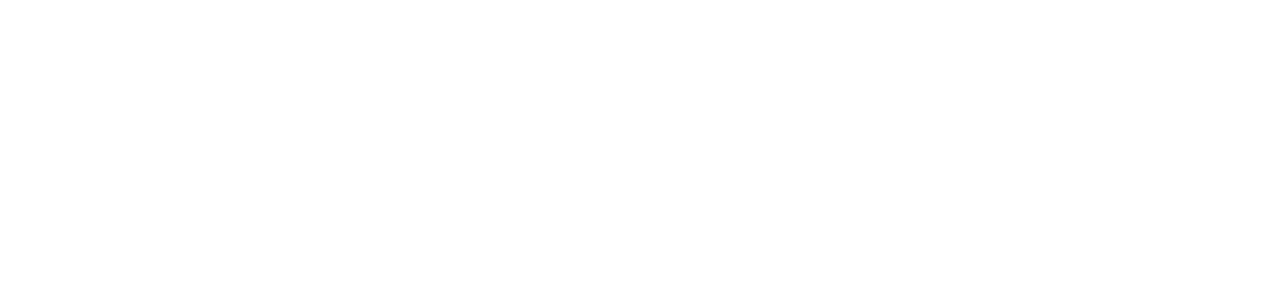
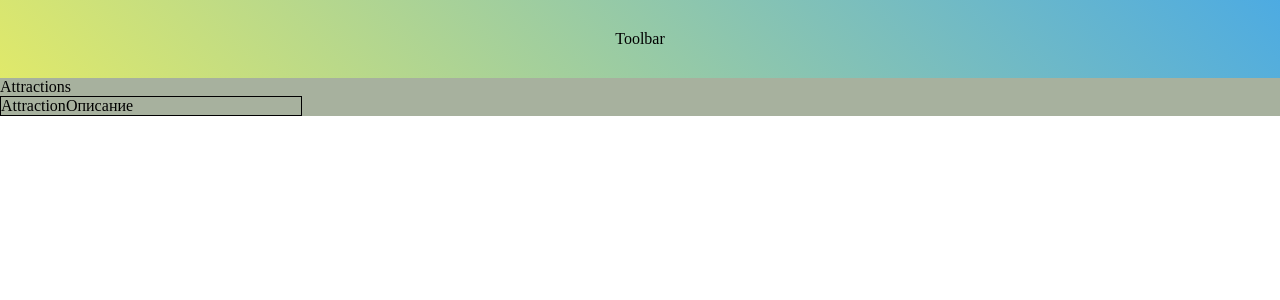
Before and after one commit to anagoat/Attractions, a React (Create React App) app: page / in a window 1280 px wide. Shown: the top 300 px of the page. Built offline with nearby package versions, Linux system fonts and the light colour scheme.

Commit message:
ver 1.04

```diff
--- a/src/App.js
+++ b/src/App.js
@@ -1,10 +1,14 @@
 import React from 'react';
 import './App.scss';
+
+import Toolbar from './components/Toolbar/Toolbar';
+import Attractions from './containers/Attractions/Attractions';
 
 const App = () => (
 
     <div className="App">
-
+        <Toolbar />
+        <Attractions />
     </div>
 )
 export default App;
--- /dev/null
+++ b/src/components/Toolbar/Toolbar.js
@@ -0,0 +1,13 @@
+import React from 'react';
+
+import './Toolbar.scss';
+
+const Toolbar = () => {
+    return (
+        <div className="Toolbar">
+            Toolbar
+        </div>
+    );
+};
+
+export default Toolbar;
--- /dev/null
+++ b/src/components/Toolbar/Toolbar.scss
@@ -0,0 +1,5 @@
+.Toolbar {
+    background-image: linear-gradient(45deg, rgb(224, 233, 106), rgb(77, 171, 226) );
+    text-align: center;
+    padding: 30px;
+}
--- /dev/null
+++ b/src/containers/Attractions/Attraction/Attraction.js
@@ -0,0 +1,21 @@
+import React, { Component } from 'react';
+
+import './Attraction.scss';
+
+class Attraction extends Component {
+    state = {
+
+    }
+
+    render() {
+        return (
+            <div className="Attraction">
+                Attraction
+                {/* <img> */}
+                <p> Описание</p>
+            </div>
+        );
+    }
+}
+
+export default Attraction;
--- /dev/null
+++ b/src/containers/Attractions/Attraction/Attraction.scss
@@ -0,0 +1,8 @@
+.Attraction {
+    border: 1px solid black;
+    display: flex;
+    max-width: 300px;
+    max-height: 200px;
+    // width: 100%;
+    // height: 100%;
+}
--- /dev/null
+++ b/src/containers/Attractions/Attractions.js
@@ -0,0 +1,21 @@
+import React, { Component } from 'react';
+
+import './Attractions.scss';
+import Attraction from './Attraction/Attraction';
+
+class Attractions extends Component {
+    state = {
+
+    }
+
+    render() {
+        return (
+            <div className="Attractions">
+                Attractions
+                <Attraction />
+            </div>
+        );
+    }
+}
+
+export default Attractions;
--- /dev/null
+++ b/src/containers/Attractions/Attractions.scss
@@ -0,0 +1,4 @@
+.Attractions {
+    background-color: rgb(167, 177, 158);
+    display: flexbox;
+}
--- a/src/index.scss
+++ b/src/index.scss
@@ -0,0 +1,9 @@
+ * {
+     margin: 0;
+     padding: 0;
+
+     &::before,
+     &::after {
+            @extend *,
+     }
+ }
```
Also changed, not shown: src/Toolbar/Toolbar.js (deleted), src/Toolbar/Toolbar.scss (deleted).
